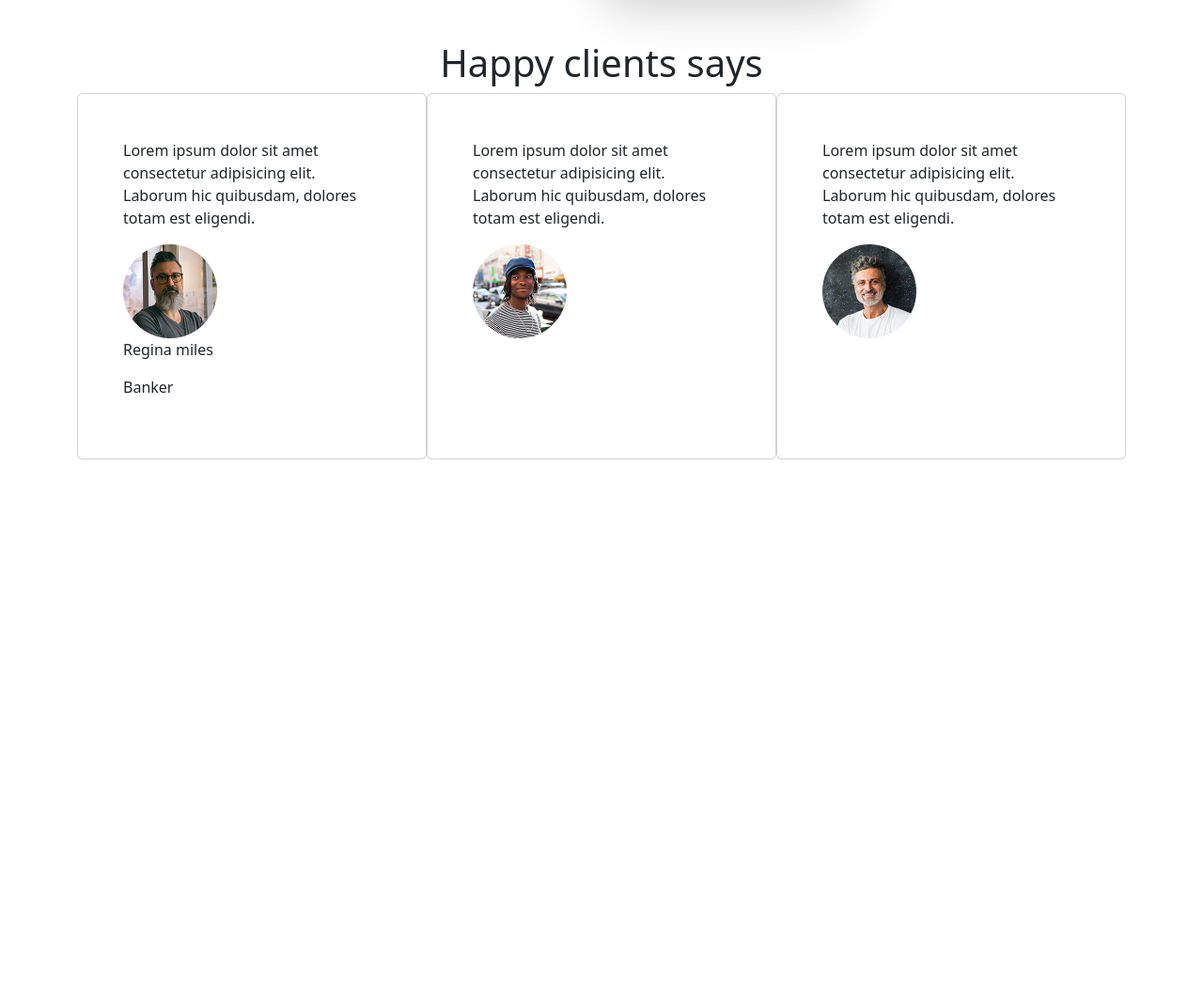
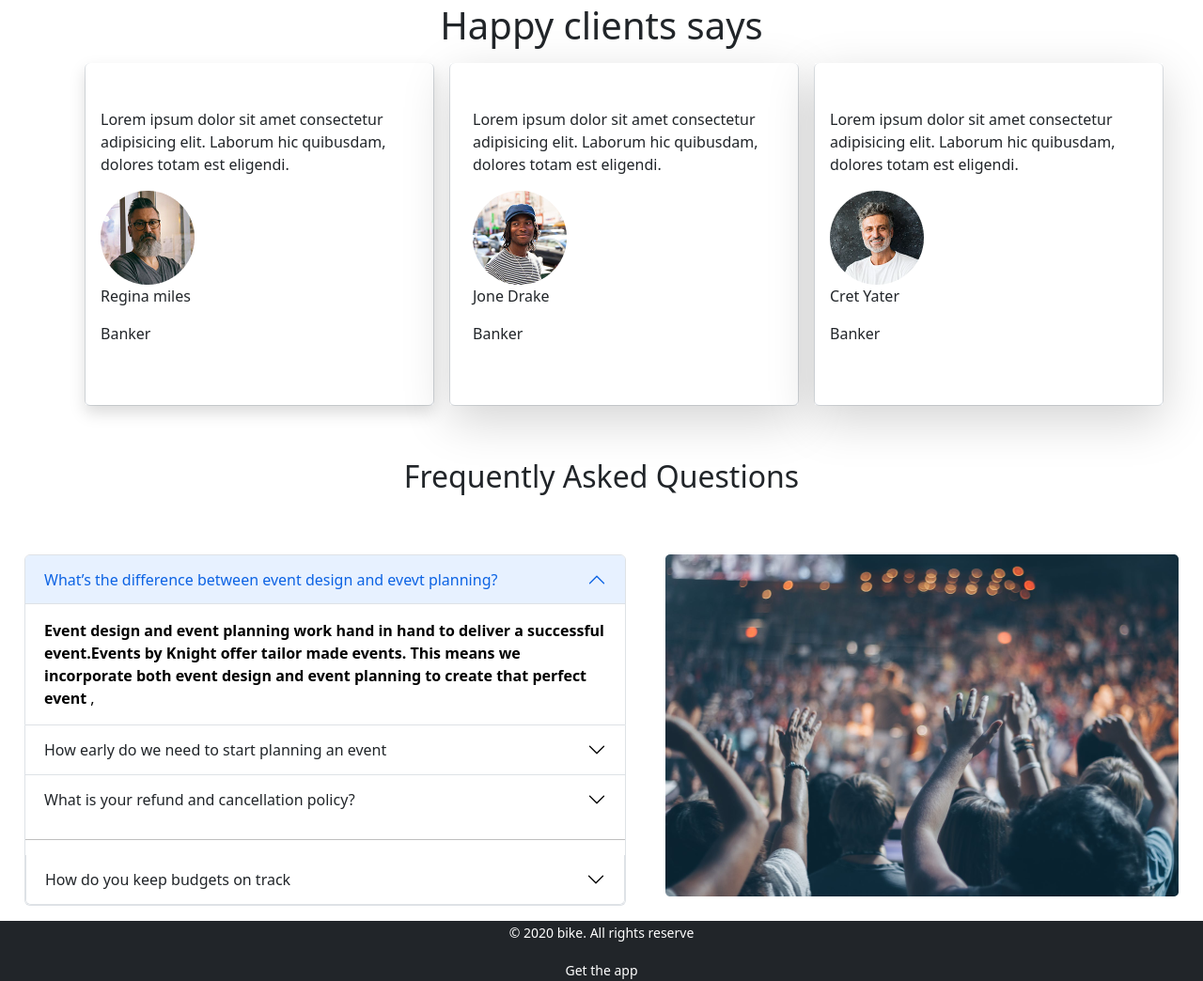
Before and after one commit to sanjidaakhanda/convention-center, a plain HTML site: page index.html in a window 1280 px wide. Shown: the part 1450-2494 px from the top of the page at 94% size. Before the commit the page ends 1939 px from the top, so only its background shows below. Drawn offline with nearby package versions, Linux system fonts and the light colour scheme.

Commit message:
new  commit

```diff
--- a/index.html
+++ b/index.html
@@ -14,11 +14,11 @@
     <header>
 <div class="container">
 
-<div>
+
     <h5 class="mt-5">Abacus convention center</h5>
 
 
-    <ul class="nav justify-content-end mb-5">
+    <ul class="nav justify-content-end mb-2">
         <li class="nav-item">
           <a class="nav-link active text-secondary" aria-current="page" href="#">Subscribe</a>
         </li>
@@ -31,7 +31,6 @@
         <li class="nav-item">
           <a class="nav-link text-secondary">Contact</a>
         </li>
-
       </ul>
       </div>
 </div>
@@ -76,7 +75,7 @@
 <div class="col">
 <img  class="img-fluid mt-5" src="images/wedding.png" alt="" srcset="">
 </div>
-<div class=" col-md-6 mt-5 ms-5">
+<div class=" col-md-6  mt-5 ms-5">
 <h1>Every moment is precious</h1>
 <p>Lorem ipsum dolor, sit amet consectetur adipisicing elit. Odio cum officiis  consectetur, iusto vel fuga, nostrum ipsum, atque </p>
 <button type="button" class="btn btn-primary btn-lg">Explore our album <img src="icons/arrow-forward 1.svg" alt="" srcset=""></button>
@@ -146,7 +145,7 @@
 
 
 
-<div class="row h-25 w-25 bg-primary rounded-5 shadow-lg">
+<div class="row h-25 w-25 bg-primary rounded-5">
     <div class="col">
     <h3>$300</h3>
     <h5>BUsiness fair</h5>
@@ -195,12 +194,12 @@
 <!-- card-1 -->
 
 
- <div class="container d-flex justify-content-between">
+ <div class="container d-flex justify-content-evenly">
 
 
-<div class="card col-md-4">
+<div class="card col-md-4 m-2 border border-top-0 ">
 
-<div class="px-5 py-5 container">
+<div class="px-3 py-5  shadow ">
 <p>Lorem ipsum dolor sit amet consectetur adipisicing elit. Laborum hic quibusdam, dolores totam est eligendi.</p>
 
 <img  class="img-fluid" src="images/person 1.png" alt="" srcset="">
@@ -213,27 +212,145 @@
 <!-- card-2 -->
 
 
-<div class="card col-md-4 ">
+<div class="card col-md-4 m-2 border border-top-0">
 
-    <div class="px-5 py-5">
+    <div class="px-4 py-5 shadow-lg">
     <p>Lorem ipsum dolor sit amet consectetur adipisicing elit. Laborum hic quibusdam, dolores totam est eligendi.</p>
 
     <img  class="img-fluid" src="images/person 3.png" alt="" srcset="">
+<p>Jone Drake</p>
+<p>Banker</p>
     </div>
 
           </div>
 
 <!-- card-3 -->
-<div class="card col-md-4 ">
+<div class="card col-md-4 text-align-center m-2 border border-top-0">
 
-    <div class="px-5 py-5">
+    <div class="px-3 py-5 shadow-lg">
     <p>Lorem ipsum dolor sit amet consectetur adipisicing elit. Laborum hic quibusdam, dolores totam est eligendi.</p>
 
     <img  class="img-fluid" src="images/person 2.png" alt="" srcset="">
+<p>Cret Yater</p>
+<p>Banker</p>
     </div>
 
           </div>
 </div>
+<!-- card end -->
+<div class="text-center m-5">
+<h2>Frequently Asked Questions</h2>
+</div>
+<!-- accordian -->
+
+<div class="contaier d-flex justify-content-evenly">
+  <div class="col-md-6 m-3 ">
+  <div class="accordion" id="accordionExample">
+    <div class="accordion-item">
+      <h2 class="accordion-header" id="headingOne">
+        <button class="accordion-button" type="button" data-bs-toggle="collapse" data-bs-target="#collapseOne" aria-expanded="true" aria-controls="collapseOne">
+        What’s the difference between event design and evevt planning?
+        </button>
+      </h2>
+      <div id="collapseOne" class="accordion-collapse collapse show" aria-labelledby="headingOne" data-bs-parent="#accordionExample">
+        <div class="accordion-body">
+          <strong>
+            Event design and event planning work hand in hand to deliver a
+            successful event.Events by Knight offer tailor made events. This
+            means we incorporate both event design and event planning to
+            create that perfect event</strong>
+          <code></code>,
+        </div>
+      </div>
+    </div>
+    <div class="accordion-item">
+      <h2 class="accordion-header" id="headingTwo">
+        <button class="accordion-button collapsed" type="button" data-bs-toggle="collapse" data-bs-target="#collapseTwo" aria-expanded="false" aria-controls="collapseTwo ">
+          How early do we need to start planning an event
+        </button>
+      </h2>
+      <div id="collapseTwo" class="accordion-collapse collapse" aria-labelledby="headingTwo" data-bs-parent="#accordionExample">
+        <div class="accordion-body">
+          <strong>This is the second item's accordion body.</strong> It is hidden by default, until the collapse plugin adds the appropriate classes that we use to style each element. These classes control the overall appearance, as well as the showing and hiding via CSS transitions. You can modify any of this with custom CSS or overriding our default variables. It's also worth noting that just about any HTML can go within the <code>.accordion-body</code>, though the transition does limit overflow.
+        </div>
+      </div>
+    </div>
+
+    <div class="accordion-item">
+      <h2 class="accordion-header" id="headingThree">
+        <button class="accordion-button collapsed" type="button" data-bs-toggle="collapse" data-bs-target="#collapseThree" aria-expanded="false" aria-controls="collapseThree">
+          What is your refund and cancellation policy?
+        </button>
+      </h2>
+      <div id="collapseThree" class="accordion-collapse collapse" aria-labelledby="headingThree" data-bs-parent="#accordionExample">
+        <div class="accordion-body">
+          <strong>This is the third item's accordion body.</strong> It is hidden by default, until the collapse plugin adds the appropriate classes that we use to style each element. These classes control the overall appearance, as well as the showing and hiding via CSS transitions. You can modify any of this with custom CSS or overriding our default variables. It's also worth noting that just about any HTML can go within the <code>.accordion-body</code>, though the transition does limit overflow.
+        </div>
+
+        <div id="collapseTwo" class="accordion-collapse collapse" aria-labelledby="headingTwo" data-bs-parent="#accordionExample">
+          <div class="accordion-body">
+            <strong>This is the second item's accordion body.</strong> It is hidden by default, until the collapse plugin adds the appropriate classes that we use to style each element. These classes control the overall appearance, as well as the showing and hiding via CSS transitions. You can modify any of this with custom CSS or overriding our default variables. It's also worth noting that just about any HTML can go within the <code>.accordion-body</code> though the transition does limit overflow.
+          </div>
+        </div>
+      </div>
+      <hr>
+      <div class="accordion-item">
+        <h2 class="accordion-header" id="headingThree">
+          <button class="accordion-button collapsed" type="button" data-bs-toggle="collapse" data-bs-target="#collapseThree" aria-expanded="false" aria-controls="collapseThree">
+            How do you keep budgets on track
+          </button>
+        </h2>
+        <div id="collapseThree" class="accordion-collapse collapse" aria-labelledby="headingThree" data-bs-parent="#accordionExample">
+          <div class="accordion-body">
+            <strong>This is the third item's accordion body.</strong> It is hidden by default, until the collapse plugin adds the appropriate classes that we use to style each element. These classes control the overall appearance, as well as the showing and hiding via CSS transitions. You can modify any of this with custom CSS or overriding our default variables. It's also worth noting that just about any HTML can go within the <code>.accordion-body</code>
+          </div>
+
+      </div>
+    </div>
+  </div>
+</div>
+
+
+</div>
+
+<!-- image -->
+<div>
+
+  <img class="m-3" src="images/people.png" alt="" srcset="">
+</div>
+</div>
+<!-- footer -->
+<footer class="bg-dark text-white text-center">
+<div >
+<p> <small>© 2020 bike. All rights reserve</small></p>
+</div>
+<div>
+<small >Get the app</small>
+
+
+
+</div>
+
+
+
+
+</footer>
+
+
+
+
+
+
+
+
+
+
+
+
+
+
+
+
 
 
 
```
